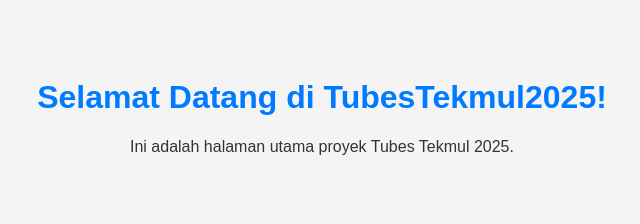
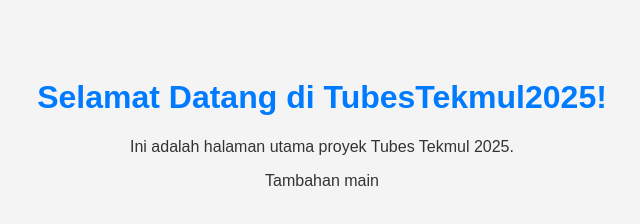
Before and after one commit to DeivinSandrian/Tekmul, a plain HTML site: page index.html in a window 1280 px wide. Shown: the whole page, without its empty margins (318-958 px from the left). Drawn offline with Linux system fonts and the light colour scheme.

Commit message:
main tambahan

```diff
--- a/index.html
+++ b/index.html
@@ -11,6 +11,7 @@
 <body>
     <h1>Selamat Datang di TubesTekmul2025!</h1>
     <p>Ini adalah halaman utama proyek Tubes Tekmul 2025.</p>
+    <p>Tambahan main</p>
 </body>
 
 </html>
```
